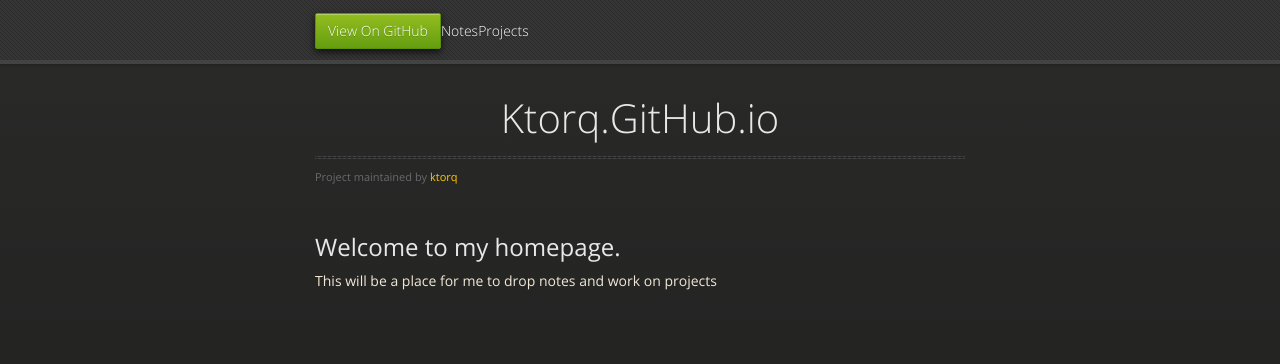
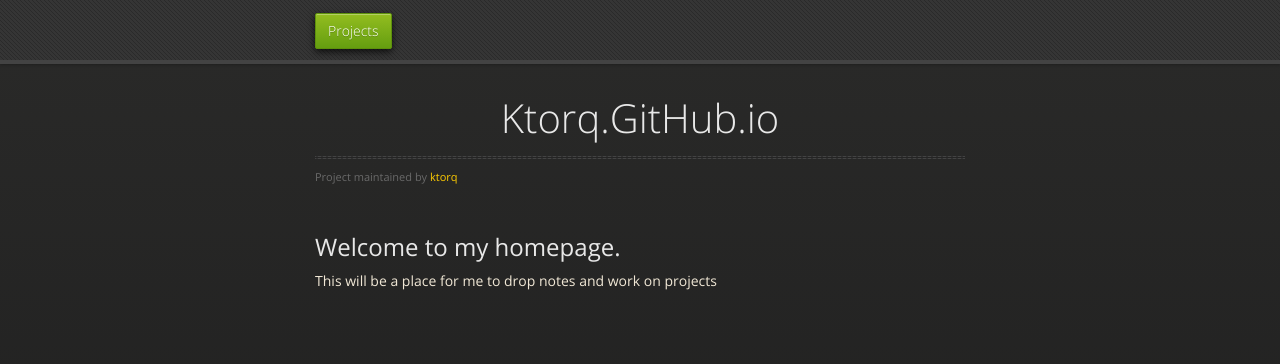
Before and after one commit to ktorq/ktorq.github.io, a plain HTML site: page index.html in a window 1280 px wide. Drawn offline with nearby package versions, Linux system fonts and the light colour scheme.

Commit message:
Update index.html

```diff
--- a/index.html
+++ b/index.html
@@ -20,9 +20,7 @@
   <body>
       <div id="header">
         <nav>
-          <li class="fork"><a href="https://github.com/ktorq">View On GitHub</a></li>
-          <li class="fork">  Notes  </li>
-          <li class="fork">Projects</li>
+          <li class="fork"><a href="https://github.com/ktorq">Projects</a></li>
         </nav>
       </div><!-- end header -->
 
```
